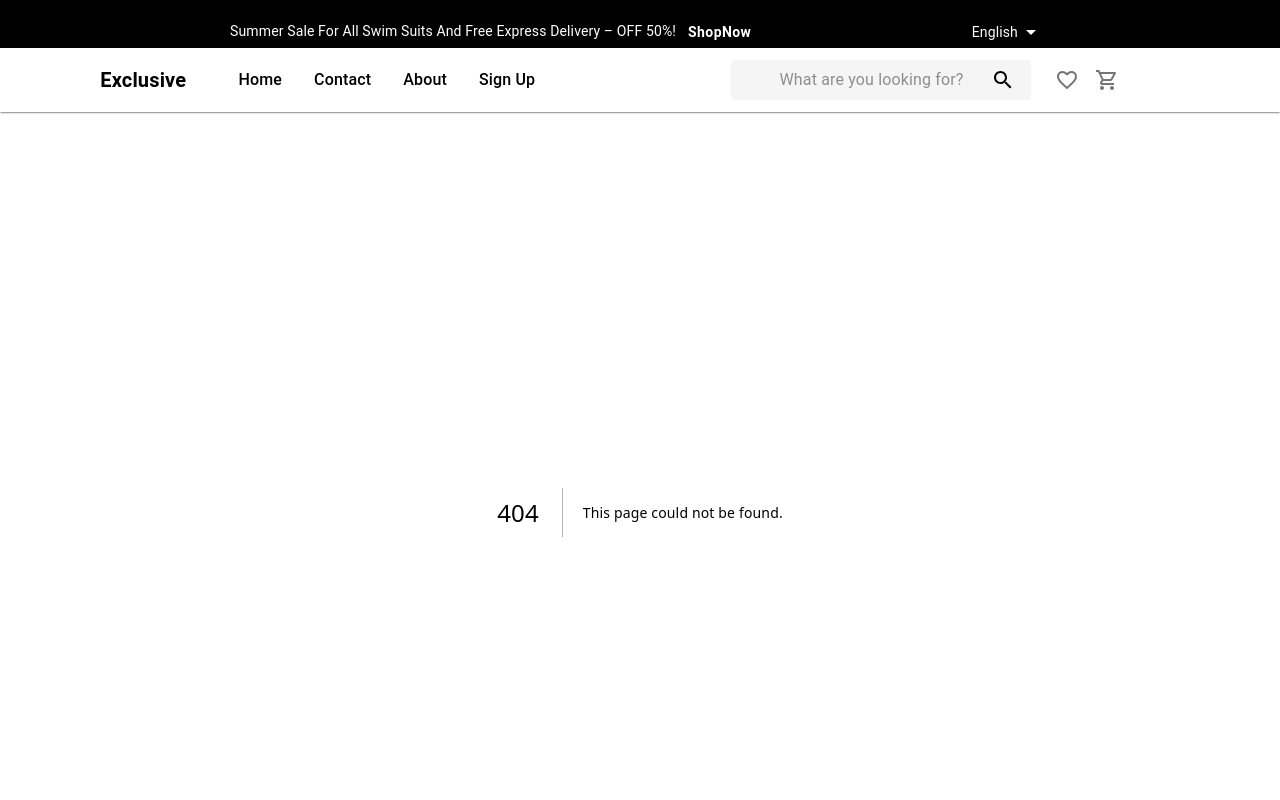
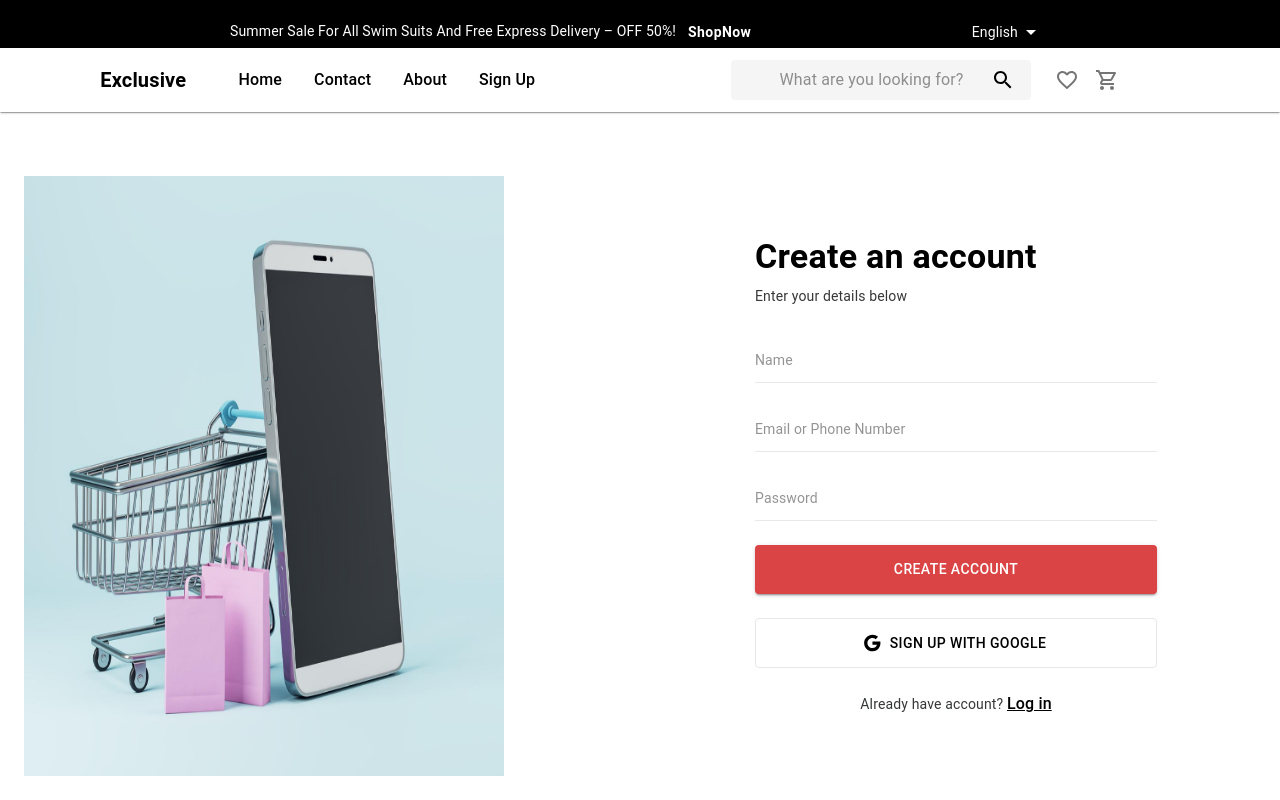
Before and after one commit to MahmutSamii/E-Commerce, a Next.js app: page /sign-up in a window 1280 px wide. Before the commit this address had no page. Shown: the top 800 px of the page. Built offline with nearby package versions, Linux system fonts and the light colour scheme.

Commit message:
feat: added login and signup page

```diff
--- /dev/null
+++ b/src/app/sign-up/page.tsx
@@ -0,0 +1,137 @@
+"use client"
+
+import React from 'react';
+import { Box, Container, Typography, TextField, Button, Stack, Grid } from '@mui/material';
+import Image from 'next/image';
+import Link from 'next/link';
+import {Google} from "@mui/icons-material";
+
+const SignUpPage = () => {
+    return (
+        <Container maxWidth="xl" sx={{ py: 8 }}>
+            <Grid container spacing={4} alignItems="center">
+                <Grid item xs={12} md={6}>
+                    <Box sx={{
+                        width: '80%',
+                        height: '600px',
+                        position: 'relative',
+                        bgcolor: '#E7F0F1'
+                    }}>
+                        <Image
+                            src="/assets/png/login-image.png"
+                            alt="Shopping Cart"
+                            layout="fill"
+                            objectFit="fill"
+                            priority
+                        />
+                    </Box>
+                </Grid>
+
+                {/* Right side - Form */}
+                <Grid item xs={12} md={6}>
+                    <Box sx={{ maxWidth: 450, mx: 'auto', p: 3 }}>
+                        <Typography variant="h4" color={'black'} sx={{ mb: 1, fontWeight: 'bold' }}>
+                            Create an account
+                        </Typography>
+                        <Typography variant="body2" color="text.secondary" sx={{ mb: 4 }}>
+                            Enter your details below
+                        </Typography>
+
+                        <Stack spacing={3}>
+                            <TextField
+                                fullWidth
+                                variant="standard"
+                                placeholder="Name"
+                                InputProps={{
+                                    sx: {
+                                        color:'black',
+                                        '&::before': { borderColor: '#E8E8E8' },
+                                        fontSize: '14px',
+                                        py: 1
+                                    }
+                                }}
+                            />
+
+                            <TextField
+                                fullWidth
+                                variant="standard"
+                                placeholder="Email or Phone Number"
+                                InputProps={{
+                                    sx: {
+                                        color:'black',
+                                        '&::before': { borderColor: '#E8E8E8' },
+                                        fontSize: '14px',
+                                        py: 1
+                                    }
+                                }}
+                            />
+
+                            <TextField
+                                fullWidth
+                                variant="standard"
+                                color="text.secondary"
+                                type="password"
+                                placeholder="Password"
+                                InputProps={{
+                                    sx: {
+                                        color:'black',
+                                        '&::before': { borderColor: '#E8E8E8' },
+                                        fontSize: '14px',
+                                        py: 1
+                                    }
+                                }}
+                            />
+
+                            <Button
+                                fullWidth
+                                variant="contained"
+                                sx={{
+                                    bgcolor: '#DB4444',
+                                    color:'white',
+                                    py: 1.5,
+                                    '&:hover': {
+                                        bgcolor: '#c13030'
+                                    }
+                                }}
+                            >
+                                Create Account
+                            </Button>
+
+                            <Button
+                                fullWidth
+                                variant="outlined"
+                                startIcon={<Google size={20} />}
+                                sx={{
+                                    color: '#000',
+                                    borderColor: '#E8E8E8',
+                                    py: 1.5,
+                                    '&:hover': {
+                                        borderColor: '#000',
+                                        bgcolor: 'transparent'
+                                    }
+                                }}
+                            >
+                                Sign up with Google
+                            </Button>
+
+                            <Box sx={{ textAlign: 'center' }}>
+                                <Typography variant="body2" color="text.secondary" component="span">
+                                    Already have account?{' '}
+                                </Typography>
+                                <Link href="/login" style={{
+                                    color: '#000',
+                                    textDecoration: 'underline',
+                                    fontWeight: 500
+                                }}>
+                                    Log in
+                                </Link>
+                            </Box>
+                        </Stack>
+                    </Box>
+                </Grid>
+            </Grid>
+        </Container>
+    );
+};
+
+export default SignUpPage;
```
Also changed, not shown: src/app/login/page.tsx (added, +101 -0 lines), public/assets/png/login-image.png (added).
